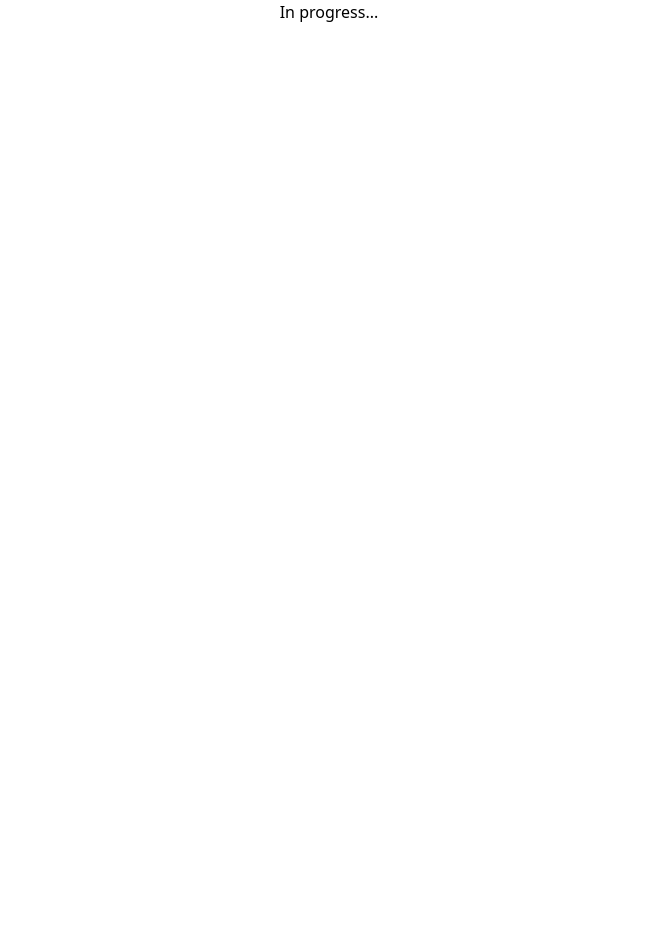
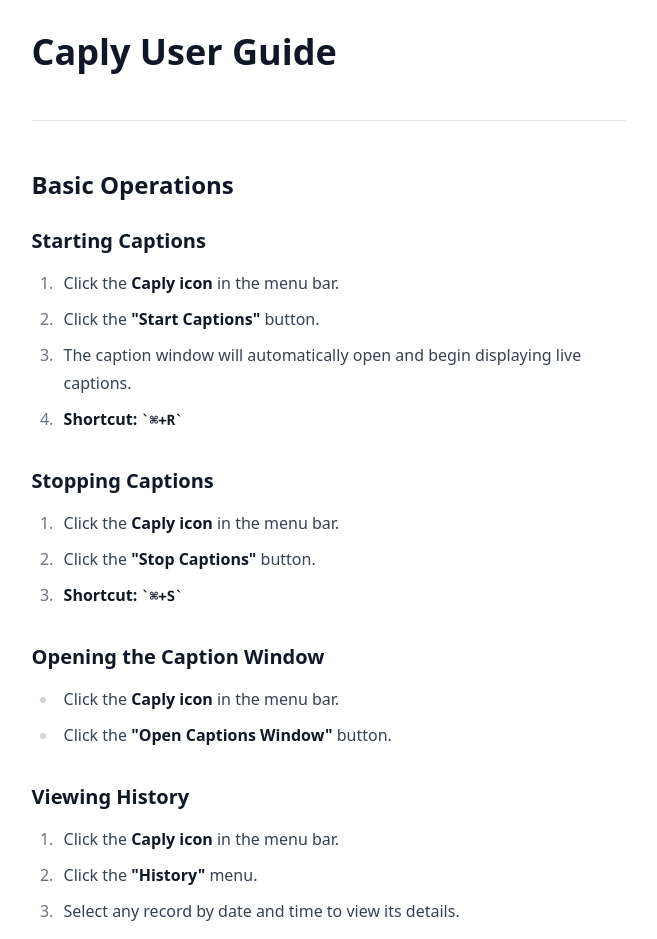
Before and after one commit to zmlabs/web, a Next.js app: page /caply/help in a window 1280 px wide. Shown: the top 939 px of the page, without its empty margins (311-968 px from the left). Before the commit the page ends 800 px from the top, so only its background shows below. Built offline with nearby package versions, Linux system fonts and the light colour scheme.

Commit message:
Adds basic Caply app structure and help page
Initializes the Caply application structure with a basic home page and a help page, both displaying content from Markdown files.

Updates the layout to include padding for better visual presentation.

```diff
--- a/src/app/caply/help/page.tsx
+++ b/src/app/caply/help/page.tsx
@@ -1,3 +1,12 @@
+import fs from "node:fs";
+import path from "node:path";
+
+import Markdown from "@/components/markdown";
+
 export default function Help() {
-  return <div>In progress...</div>;
+  const help = fs.readFileSync(
+    path.join(process.cwd(), "src/markdown/caply/temporary-help.md"),
+    "utf-8",
+  );
+  return <Markdown text={help} />;
 }
--- a/src/app/caply/layout.tsx
+++ b/src/app/caply/layout.tsx
@@ -11,5 +11,5 @@
 
 export default function CaplyLayout(props: CaplyLayoutProps) {
   const { children } = props;
-  return <div className="flex justify-center">{children}</div>;
+  return <div className="flex justify-center p-8">{children}</div>;
 }
--- a/src/app/caply/page.tsx
+++ b/src/app/caply/page.tsx
@@ -1,3 +1,12 @@
+import fs from "node:fs";
+import path from "node:path";
+
+import Markdown from "@/components/markdown";
+
 export default function Caply() {
-  return <div>Caply</div>;
+  const home = fs.readFileSync(
+    path.join(process.cwd(), "src/markdown/caply/temporary-home.md"),
+    "utf-8",
+  );
+  return <Markdown text={home} />;
 }
--- a/src/app/page.tsx
+++ b/src/app/page.tsx
@@ -1,3 +1,7 @@
 export default function Home() {
-  return <h1>ZMLabs</h1>;
+  return (
+    <div className="flex h-screen items-center justify-center">
+      <h1 className="text-4xl font-bold">ZMLabs is working in progress...</h1>
+    </div>
+  );
 }
--- /dev/null
+++ b/src/markdown/caply/temporary-help.md
@@ -0,0 +1,141 @@
+# **Caply User Guide**
+
+---
+
+## **Basic Operations**
+
+### **Starting Captions**
+1.  Click the **Caply icon** in the menu bar.
+2.  Click the **"Start Captions"** button.
+3.  The caption window will automatically open and begin displaying live captions.
+4.  **Shortcut:** `⌘+R`
+
+### **Stopping Captions**
+1.  Click the **Caply icon** in the menu bar.
+2.  Click the **"Stop Captions"** button.
+3.  **Shortcut:** `⌘+S`
+
+### **Opening the Caption Window**
+* Click the **Caply icon** in the menu bar.
+* Click the **"Open Captions Window"** button.
+
+### **Viewing History**
+1.  Click the **Caply icon** in the menu bar.
+2.  Click the **"History"** menu.
+3.  Select any record by date and time to view its details.
+4.  Click **"Clear All Records"** to delete all history.
+
+---
+
+## **Settings Explained**
+
+### **General Settings**
+
+#### **Speech Recognition Settings**
+* **Language:** Select the source language for speech recognition.
+    * Supports multiple languages (e.g., English, Chinese, Japanese).
+    * Available languages may differ depending on the recognition engine.
+
+#### **Window Settings**
+* **Transparent Window:** When enabled, the caption window background becomes transparent.
+* **Always on Top:** When enabled, the caption window stays above all other apps.
+* **Window Shadow:** Adds a shadow effect to the caption window.
+* **Show in Recording:** Controls whether the caption window is visible during screen recordings.
+* **Appearance:** Choose the window's appearance mode.
+    * **System:** Follows the system's current setting.
+    * **Light:** Light mode.
+    * **Dark:** Dark mode.
+
+#### **Translation Settings**
+* **Translation to:** Select the target language for translation.
+    * Apple Translation is supported on macOS 15+.
+    * Requires a subscription to use.
+
+### **Caption Settings**
+
+#### **Font Settings**
+* **Font:** Choose the font and size for the captions.
+    * The font picker supports all system fonts.
+    * Recommended font size is 16-24px.
+
+#### **Appearance Settings**
+* **Text Color:** Set the color of the caption text, with support for opacity adjustment.
+* **Background Color:** Set the color of the caption background, with support for opacity adjustment.
+* **Text Shadow:** When enabled, adds a shadow to the text to improve readability on complex backgrounds.
+* **Translations Only:** When enabled, hides the original text and shows only the translation.
+
+### **Translation Settings**
+
+#### **Apple Translation (macOS 15+)**
+* **Translation to:** Select the target language.
+    * Required language packs will be downloaded automatically on first use.
+    * Supports offline translation for downloaded languages.
+
+#### **AI Translation (Pro Plan)**
+* **Translation to:** Select the target language for AI translation.
+    * Supports over 50 languages.
+    * Powered by large language models for intelligent translation.
+
+### **Advanced Settings**
+
+#### **Speech Recognition Engine**
+* **Method:** Choose the speech recognition engine.
+    * **Built-in:** Uses Apple's native speech recognition service.
+    * **Whisper:** Uses the Whisper local AI recognition engine (can be more accurate but slower).
+
+#### **Whisper Model Settings (Visible only when Whisper engine is selected)**
+* **Model:** Choose the AI model for Whisper.
+    * Models that haven't been downloaded will show a download button.
+    * Downloaded models are marked with a ✓.
+    * You can download models via the "Download" button.
+    * Click the "Manage Models" button to manage downloaded models.
+* **Show All Models:** When enabled, shows all available model variants. When disabled, shows only recommended models.
+
+#### **Translation Engine Settings**
+* **Method:** Choose the translation engine.
+    * **Built-in:** Uses Apple's native translation service.
+    * **AI Translation:** Uses the AI translation service (requires Pro plan).
+* **Frequency:** Set how often translations are generated.
+    * **Low:** Translates less often to conserve usage.
+    * **Medium:** A balanced translation frequency.
+    * **High:** Translates more frequently, resulting in higher usage.
+
+#### **Recording Settings**
+* **Save Audio:** When enabled, records an audio file alongside the speech recognition process.
+
+#### **Summary Settings (Visible only on Pro plan)**
+* **Translated Summary:** When enabled, the AI summary will be in the translated language. When disabled, it will be in the original language.
+
+#### **Reset Settings**
+* **Window Position & Size:** Click the "Reset" button to restore the caption window's default position and size.
+* **Window Settings:** Click the "Reset" button to restore all window-related settings.
+* **Reset All Settings:** Click the "Reset" button to restore all app settings to their default values.
+
+### **Account Settings**
+
+#### **Subscription Information**
+* **Current Plan:** Displays your current subscription status.
+    * **Free:** Free plan.
+    * **Basic/Pro:** Name of the paid plan.
+* **Renews:** Shows the subscription renewal date.
+* **AI Usage:** Shows your current AI feature usage (Pro users only).
+* **Manage Subscription/Upgrade to Pro:** A button to manage your subscription or upgrade.
+
+#### **About the App**
+* **Version:** Shows the app version number (click it 3 times to reveal the transaction ID).
+* **View Tutorial:** Opens the official tutorial page.
+* **Official Website:** Opens the official website.
+
+#### **Support and Legal**
+* **Terms of Service:** View the Terms of Service.
+* **Privacy Policy:** View the Privacy Policy.
+* **Support:** Get technical support.
+
+---
+
+## **Shortcuts**
+
+* **`⌘ + R`**: Start Captions
+* **`⌘ + S`**: Stop Captions
+* **`⌘ + ,`**: Open Settings
+* **`⌘ + Q`**: Quit App
--- /dev/null
+++ b/src/markdown/caply/temporary-home.md
@@ -0,0 +1,49 @@
+# Caply: Real-time Transcription & Translation for macOS
+
+Caply is a real-time speech recognition and translation app designed specifically for macOS. It combines live captions, multilingual translation, and AI-powered summarization to help you better understand, capture, and review spoken content—efficiently and privately.
+
+---
+
+### Key Features
+
+* **Real-time Speech Recognition:** Transcribes spoken content in over 50 languages with high accuracy and low latency. Captions are automatically displayed as you listen.
+* **Selective Window Recognition:** Only transcribes audio from the window you choose—avoiding background noise and unintended sources. Designed for enhanced privacy and focus.
+* **Multilingual Translation:** Offers two translation modes:
+    * **Basic translation:** supports 21+ languages
+    * **Advanced translation:** supports 39+ languages for deeper accuracy and nuance
+* **Real-time Recording:** Automatically saves audio locally during recognition sessions for future review and archiving.
+* **History Management:** All transcriptions are stored on your device. You can search, replay, translate, and summarize past content with ease.
+* **AI-Powered Summarization:** Extracts key points from your transcription history using powerful AI models—ideal for reviewing long meetings or lectures.
+
+---
+
+### Customizable Interface
+
+* Switch freely between light and dark themes.
+* Adjust caption font, size, and background to your preferences.
+* Resize and reposition the caption window, with support for transparent overlay mode.
+
+---
+
+### Subscription & Free Tier
+
+* **Free:** users can access real-time transcription, translation of saved history, and manual translation. Real-time translation and audio recording are available in preview mode.
+* **Basic:** subscribers unlock real-time translation and automatic recording, with all data processed on-device.
+* **Pro:** subscribers get everything in Basic, plus advanced translation and AI-powered summarization.
+
+---
+
+### Privacy by Design
+
+* Only the audio from the user-selected window is processed.
+* The app does not listen to global system audio.
+* Translation and summarization requests are anonymized and encrypted—no identifying information is collected or stored.
+
+---
+
+### Ideal Use Cases
+
+* Multilingual communication in remote meetings
+* Real-time captioning and summaries for online courses
+* Accessibility support for hearing assistance
+* Efficient documentation of interviews, lectures, or conversations
```
